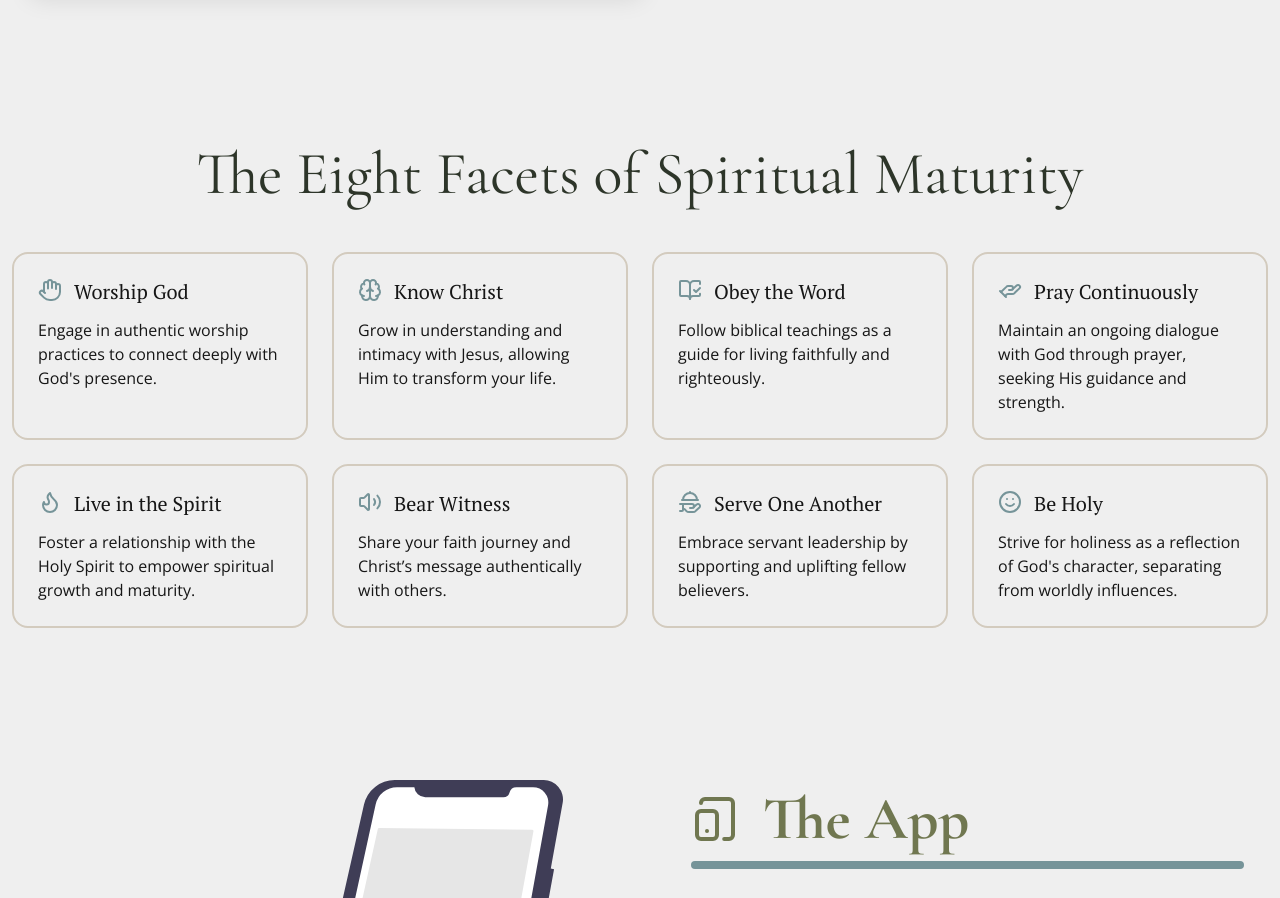
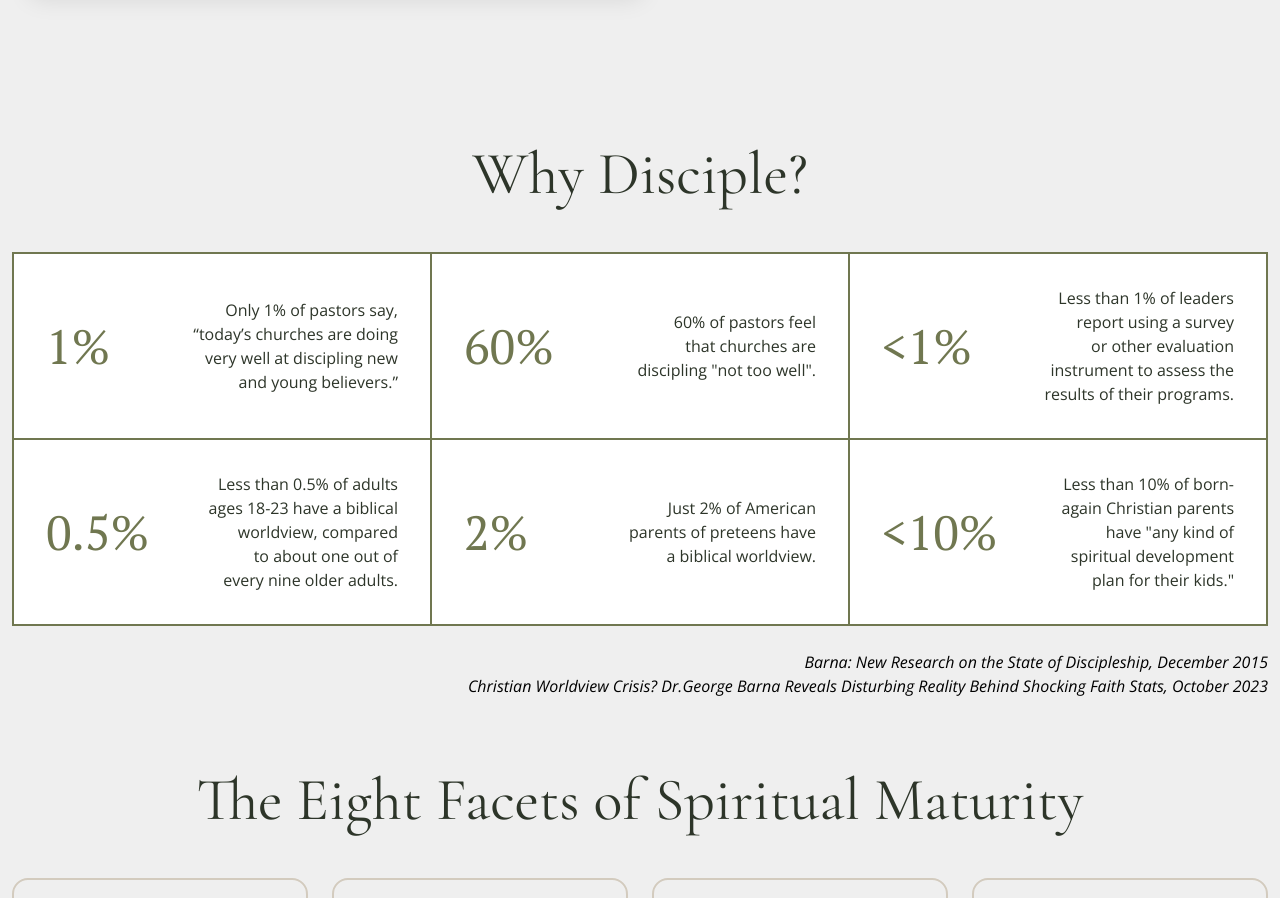
Before and after one commit to pandalexander/sandals-site, a React (Vite) app: page / in a window 1280 px wide. Shown: the part 1060-1958 px from the top of the page. Built offline with nearby package versions, Linux system fonts and the light colour scheme.

Commit message:
Add why disciple section

```diff
--- a/src/App.jsx
+++ b/src/App.jsx
@@ -3,6 +3,8 @@ import Services from "./components/Services";
 import ScrollSection from "./components/ScrollSection";
 import Navbar from "./components/Navbar";
 import CorePrinciples from "./components/CorePrinciples";
+
+import WhyDisciple from "./components/WhyDisciple";
 import Mission from "./components/Mission";
 import Footer from "./components/Footer";
 
@@ -27,6 +29,8 @@ function App() {
       <div className="flex flex-col items-stretch">
         <Hero />
         <ScrollSection notDiscipleshipList={notDiscipleshipList} />
+        <WhyDisciple />
+
         <CorePrinciples />
 
         <Services />
--- /dev/null
+++ b/src/components/WhyDisciple.jsx
@@ -0,0 +1,78 @@
+import PropTypes from "prop-types";
+
+function Principle({ number, paragraph }) {
+  return (
+    <div className="flex min-w-fit justify-between items-center gap-8 p-8 border-primaryMain bg-white border-[1px] text-primaryMain hover:text-amber-500 transition-all duration-300 ease-in-out hover:cursor-default">
+      <h1 className="font-accent text-5xl ">{number}</h1>
+
+      <p className="text-primaryDark text-right">{paragraph}</p>
+    </div>
+  );
+}
+
+Principle.propTypes = {
+  number: PropTypes.string.isRequired,
+  paragraph: PropTypes.string.isRequired,
+};
+
+const WhyDisciple = () => {
+  return (
+    <>
+      <div className="self-center max-w-7xl mx-3 mt-12">
+        <h1 className="text-center my-6 text-primaryDark">Why Disciple?</h1>
+
+        <div className="flex">
+          <div className="self-center grid grid-cols-1 md:grid-cols-2 xl:grid-cols-3 grid-rows-6 md:grid-rows-3 xl:grid-rows-2 items-stretch flex-1  my-6 border-[0.5px] border-primaryMain text-balance">
+            <Principle
+              number={"1%"}
+              paragraph={
+                "Only 1% of pastors say, “today’s churches are doing very well at discipling new and young believers.” "
+              }
+            />{" "}
+            <Principle
+              number={"60%"}
+              paragraph={
+                '60% of pastors feel that churches are discipling "not too well".'
+              }
+            />{" "}
+            <Principle
+              number={"<1%"}
+              paragraph={
+                "Less than 1% of leaders report using a survey or other evaluation instrument to assess the results of their programs."
+              }
+            />{" "}
+            <Principle
+              number={"0.5%"}
+              paragraph={
+                "Less than 0.5% of adults ages 18-23 have a biblical worldview, compared to about one out of every nine older adults."
+              }
+            />{" "}
+            <Principle
+              number={"2%"}
+              paragraph={
+                "Just 2% of American parents of preteens have a biblical worldview."
+              }
+            />{" "}
+            <Principle
+              number={"<10%"}
+              paragraph={
+                'Less than 10% of born-again Christian parents have "any kind of spiritual development plan for their kids."'
+              }
+            />{" "}
+          </div>
+        </div>
+        <div className="flex flex-col text-right">
+          <cite>
+            Barna: New Research on the State of Discipleship, December 2015
+          </cite>
+          <cite>
+            Christian Worldview Crisis? Dr.George Barna Reveals Disturbing
+            Reality Behind Shocking Faith Stats, October 2023
+          </cite>
+        </div>
+      </div>
+    </>
+  );
+};
+
+export default WhyDisciple;
```
